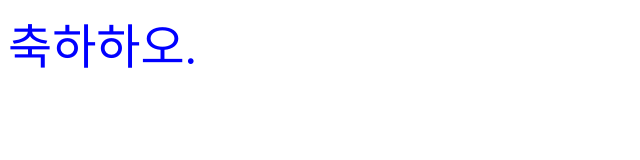
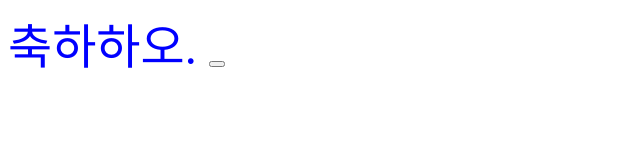
Before and after one commit to My30911/world, a plain HTML site: page 성공.html in a window 1280 px wide. Shown: the full height of the page, 0-640 px from the left. Drawn offline with Linux system fonts and the light colour scheme.

Commit message:
Update 성공.html

```diff
--- a/성공.html
+++ b/성공.html
@@ -2,7 +2,7 @@
 <head><title> success</title></head>
 <body>
  <font size=20 color=blue face=궁서체>축하하오. </font>
-
+ <a href> <button value="돌아가기"> </button></a>
 
 </body>
 </html>
```
